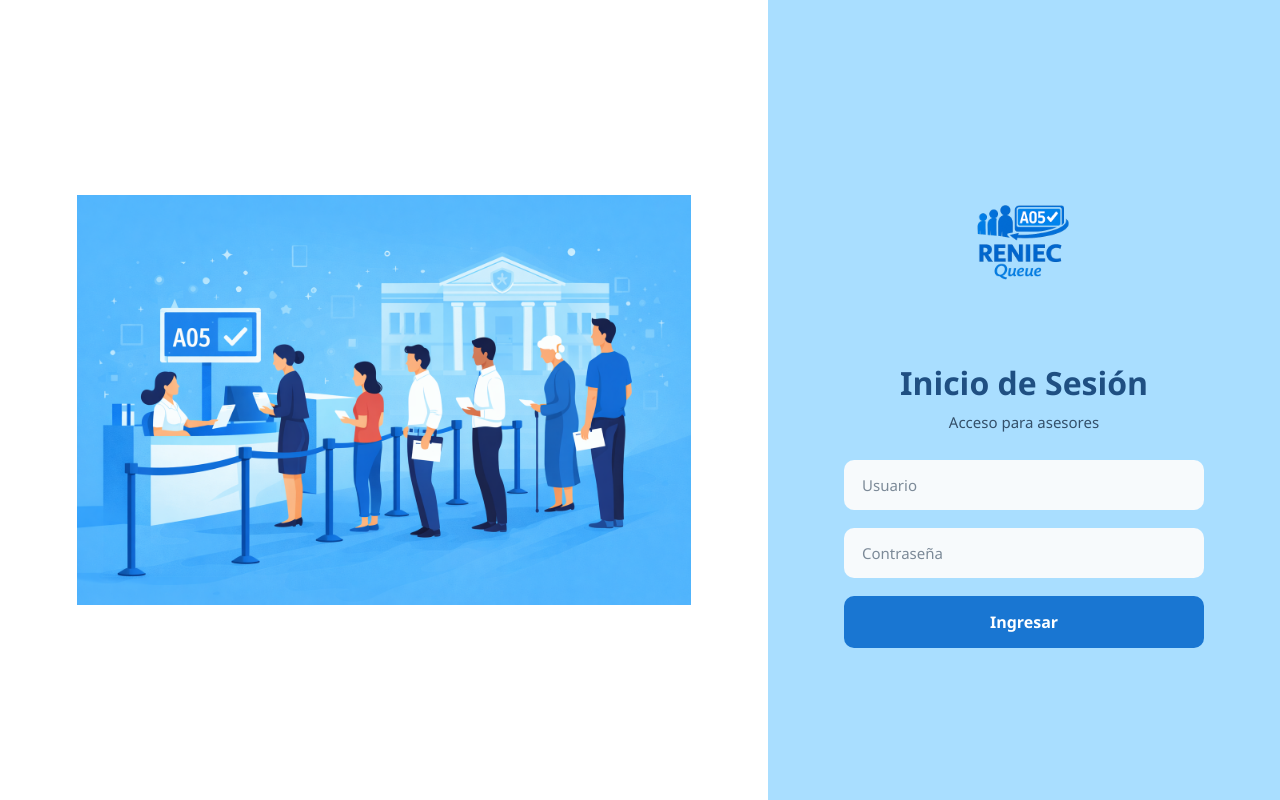
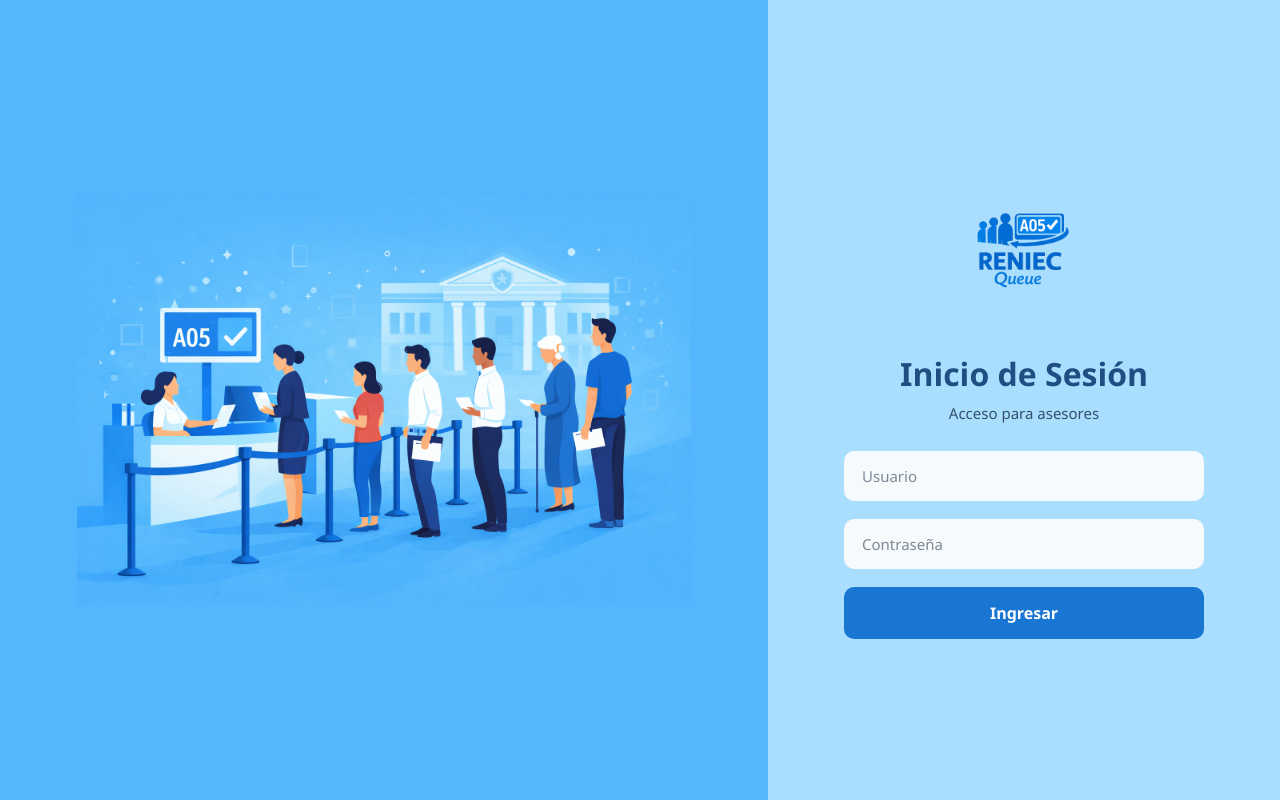
Before and after one commit to Isaqcx1/ReniecQueueFinal, a React (Create React App) app: page / in a window 1280 px wide. Built offline with nearby package versions, Linux system fonts and the light colour scheme.

Commit message:
Algunos arreglos del diseño del login

```diff
--- a/src/components/Loginc.css
+++ b/src/components/Loginc.css
@@ -25,7 +25,7 @@ body{
     justify-content: center;
     align-items: center;
     overflow: hidden;
-    background: white;
+    background: #54b7fe;
 }
 
 .hero-image{
@@ -63,7 +63,7 @@ body{
 
 .logo{
     width: 190px;
-    margin-bottom: 18px;
+    margin-bottom: 1px;
 }
 
 /* Título */
```
